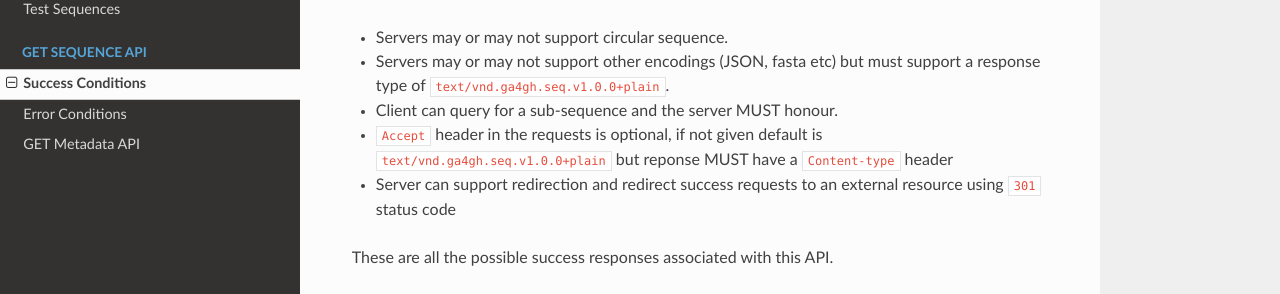
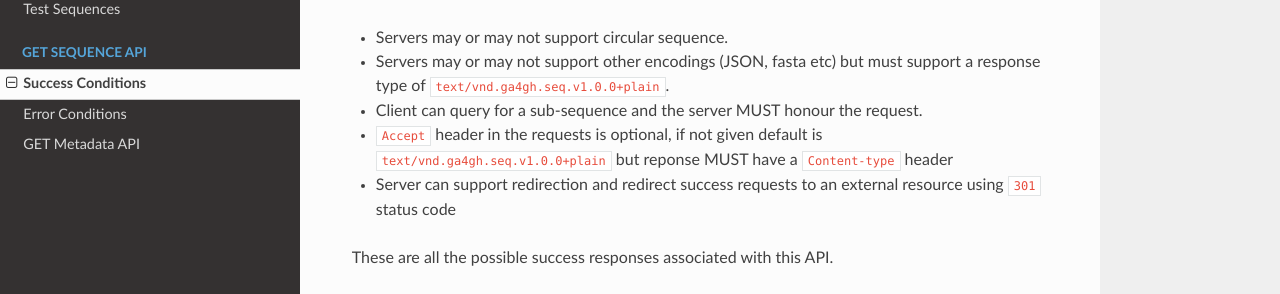
Before and after one commit to ga4gh/refget-compliance-suite, an MkDocs documentation site: the page built from docs/GET_sequence_API/success.md, in a window 1280 px wide and 900 px high. Shown: the part 170-464 px from the top of the window. Built offline with MkDocs 1.6.1, drawn with Linux system fonts in a browser that asks for light colours; nearby versions of some CDN libraries; old or Windows-style settings are respelled for this version of MkDocs.

Commit message:
Update success.md

```diff
--- a/docs/GET_sequence_API/success.md
+++ b/docs/GET_sequence_API/success.md
@@ -4,7 +4,7 @@ Important Points
 
  * Servers may or may not support circular sequence.
  * Servers may or may not support other encodings (JSON, fasta etc) but must support a response type of `text/vnd.ga4gh.seq.v1.0.0+plain`.
- * Client can query for a sub-sequence and the server MUST honour.
+ * Client can query for a sub-sequence and the server MUST honour the request.
  * `Accept` header in the requests is optional, if not given default is `text/vnd.ga4gh.seq.v1.0.0+plain` but reponse MUST have a `Content-type` header
  * Server can support redirection and redirect success requests to an external resource using `301` status code
 
```
